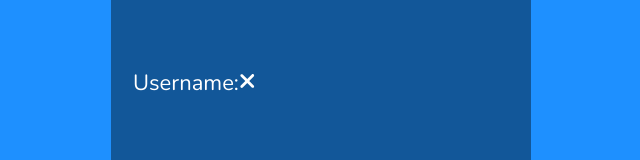
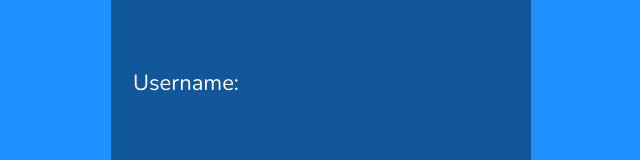
Before and after one commit to MarcinProgramista/notes_frontend, a React (Vite) app: page / in a window 1280 px wide. Shown: the part 340-500 px from the top of the page, without its empty margins (319-959 px from the left). Built offline with nearby package versions, Linux system fonts and the light colour scheme.

Commit message:
Add styled font awesome icon - check icon when it is invalid

```diff
--- a/src/components/Register.jsx
+++ b/src/components/Register.jsx
@@ -41,6 +41,13 @@ const StyledFontAwesomeIconHide = styled(FontAwesomeIcon)`
   color: ${({ $validName }) => ($validName ? "limegreen" : "")};
   margin-left: ${({ $validName }) => ($validName ? "0.25rem" : "")};
   display: ${({ $validName }) => ($validName ? "" : "none")};
+`;
+
+const StyledFontAwesomeIconInvalid = styled(FontAwesomeIcon)`
+  display: ${({ $validName, $user }) => ($validName || !$user ? "none" : "")};
+  color: ${({ $validName, $user }) => ($validName || !$user ? "red" : "")};
+  margin-left: ${({ $validName, $user }) =>
+    $validName || !$user ? "0.25rem" : ""};
 `;
 
 const USER_REGEX = /^[A-z][A-z0-9-_]{3,23}$/;
@@ -108,11 +115,11 @@ function Register() {
               <StyledFontAwesomeIconHide
                 icon={faCheck}
                 $validName={validName}
-                className={validName ? "valid" : "hide"}
               />
-              <FontAwesomeIcon
+              <StyledFontAwesomeIconInvalid
                 icon={faTimes}
-                className={validName || !user ? "hide" : "invalid"}
+                $validName={validName}
+                $user={user}
               />
             </label>
           </FormWrapper>
--- a/src/index.css
+++ b/src/index.css
@@ -63,11 +63,6 @@ button {
   margin-right: 0.25rem;
 }
 
-.invalid {
-  color: red;
-  margin-left: 0.25rem;
-}
-
 .line {
   display: inline-block;
 }
```
